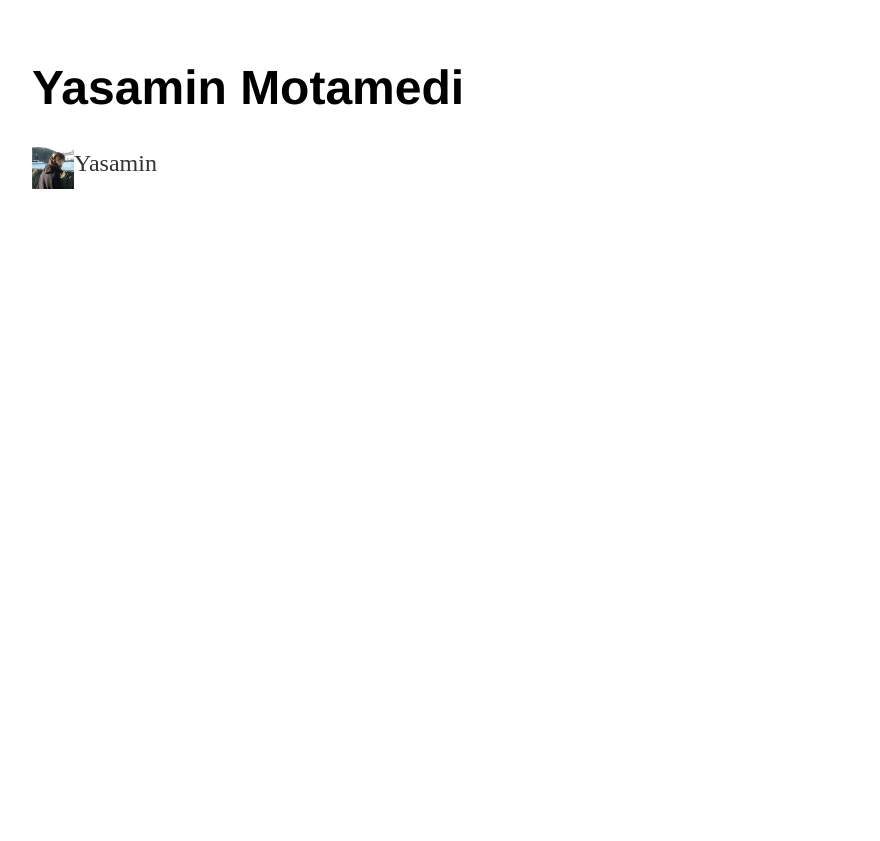
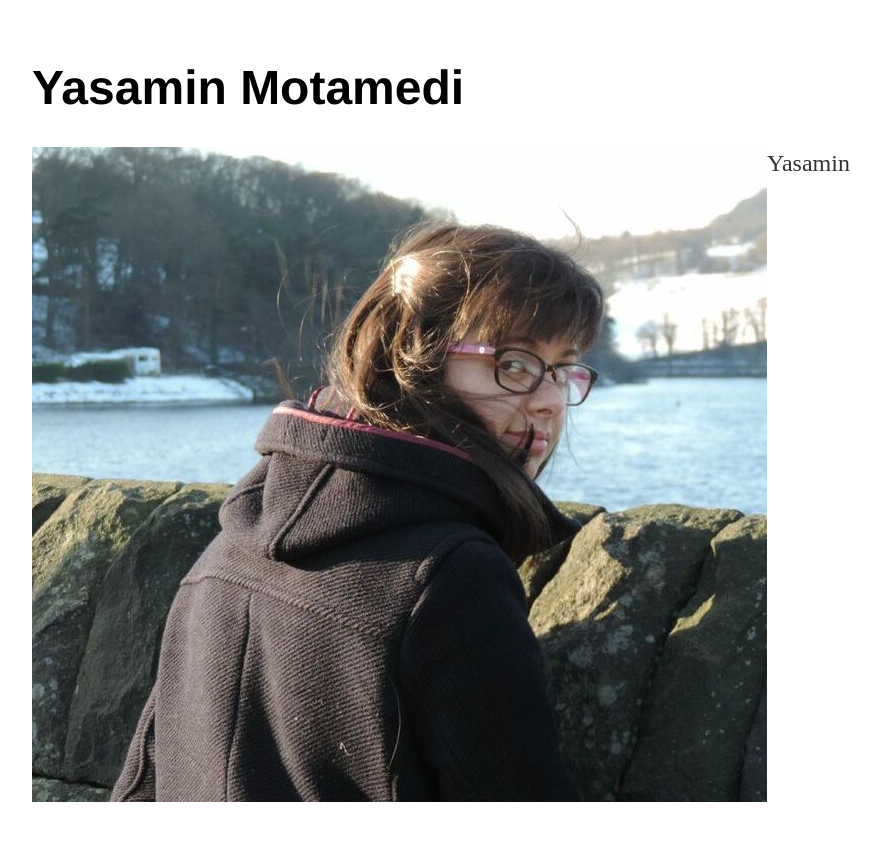
Before and after one commit to ymotamedi/ymotamedi.github.io, a Jekyll site: the page built from index.html, in a window 1280 px wide. Shown: the top 841 px of the page, without its empty margins (160-1040 px from the left). Built offline with Jekyll 4.4.1, drawn with Linux system fonts in a browser that asks for light colours.

Commit message:
Update index.html

```diff
--- a/index.html
+++ b/index.html
@@ -2,6 +2,6 @@
 layout: default
 title: Yasamin
 ---
-<p><img src="ym2.jpeg" style="float:left;width:42px;height:42px;">
+<p><img src="ym2.jpeg" style="float:left">
 Yasamin
 </p>
```
